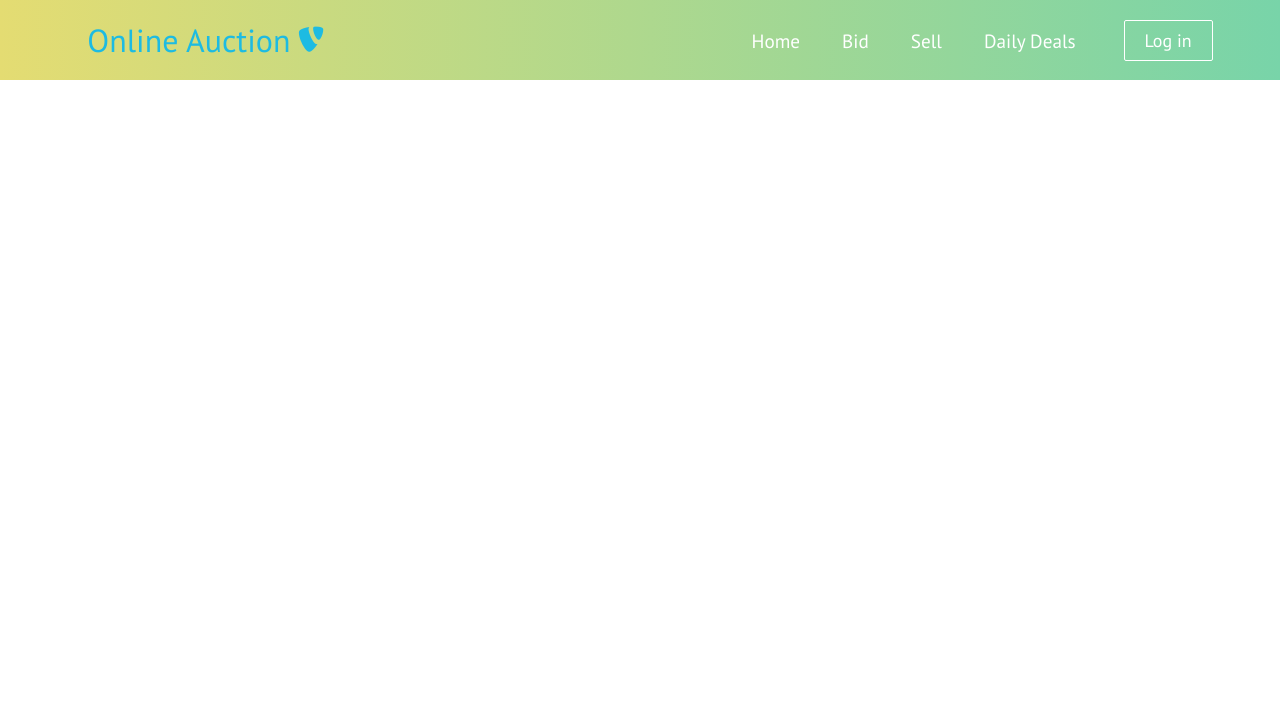
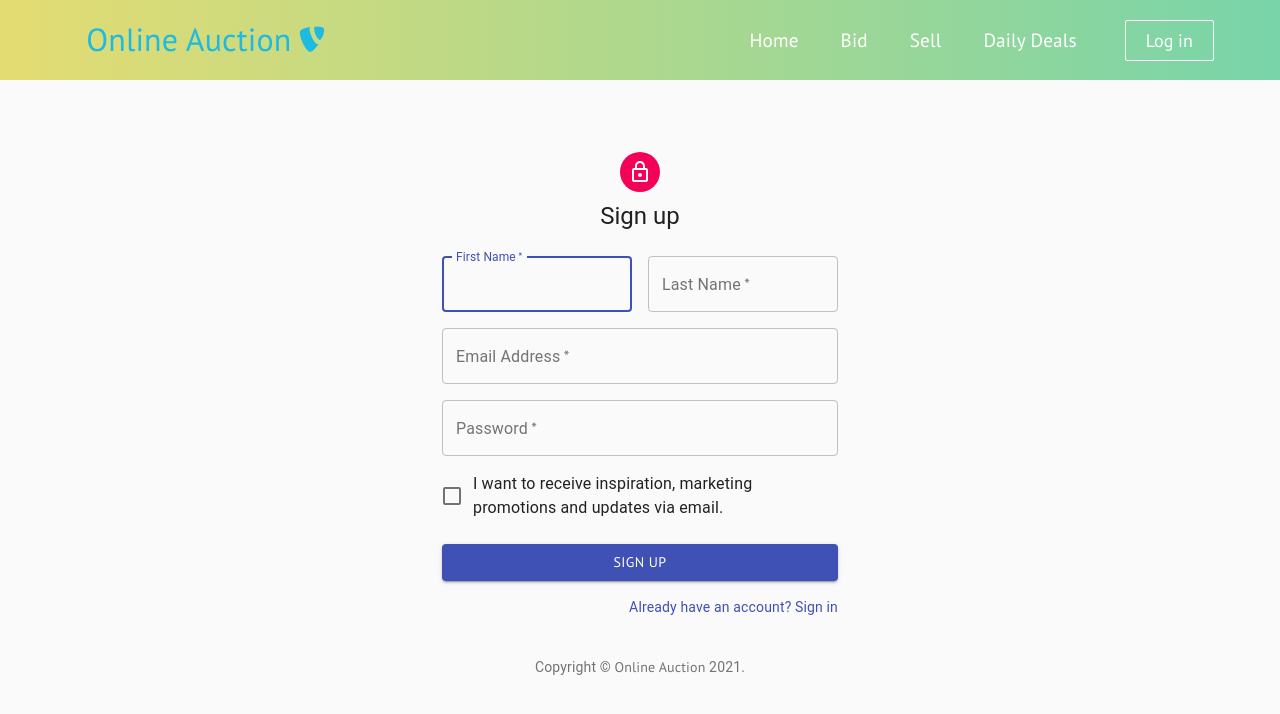
Before and after one commit to Madushan97/Auction_Web, a React (Create React App) app: page /SignUp in a window 1280 px wide. Shown: the top 714 px of the page. Built offline with nearby package versions, Linux system fonts and the light colour scheme.

Commit message:
Sign up finish

```diff
--- a/src/App.js
+++ b/src/App.js
@@ -12,6 +12,7 @@
 import DailyDeals from './components/pages/DailyDeals'
 import LoginPage from './components/Login/LoginPage'
 import AuctionList from './components/Auction/AuctionList'
+import SignUp from './components/Registration/SignUp'
 
 
 function App() {
@@ -28,20 +29,20 @@
           <Route path='/bid' component={bid}/>
           {/* Sell page connection */}
           <Route path='/sell' component={Sell}/>
-          {/* Login page connection */}
-
           {/* Feddback page connection */}
           <Route path ='/Feedback' component={Feedback}/>
-
+          {/* have some errors. can't remove it */}
           <Route path ='/Form' component={Form}/>
-
+          {/* card templates */}
           <Route path ='/Cards' component={Cards}/>
-
+          {/* daily deals--> Hot deals */}
           <Route path ='/DailyDeals' component={DailyDeals}/>
-
+          {/* Login page */}
           <Route path ='/LoginPage' component={LoginPage}/>
-
+          {/* Auction List that are available at the moment */}
           <Route path ='/AuctionList' component={AuctionList}/>
+          {/* SignUp form */}
+          <Route path = '/SignUp' component={SignUp}/>
 
         </Switch>
 
--- a/src/components/GetStartedButton.js
+++ b/src/components/GetStartedButton.js
@@ -13,7 +13,7 @@
     const checkButtonSize = SIZES.includes(buttonSize) ? buttonSize : SIZES[0];
 
     return(
-        <Link to='/' className='btn-mobile'>
+        <Link to='/SignUp' className='btn-mobile'>
             <button className={`btn ${checkButtonStyle} ${checkButtonSize}`}
                 onClick={onClick}
                 type={type}
--- a/src/components/HeroSection.js
+++ b/src/components/HeroSection.js
@@ -19,7 +19,7 @@
           className='btns'
           buttonStyle='btn--outline'
           buttonSize='btn--large'
-          path="/"
+          path="/SignUp"
         >
           GET STARTED
         </GetStartedButton>
--- a/src/components/Login/LoginPage.js
+++ b/src/components/Login/LoginPage.js
@@ -6,18 +6,18 @@
 import FormControlLabel from '@material-ui/core/FormControlLabel';
 import Checkbox from '@material-ui/core/Checkbox';
 import Link from '@material-ui/core/Link';
+import Paper from '@material-ui/core/Paper';
+import Box from '@material-ui/core/Box';
 import Grid from '@material-ui/core/Grid';
-import Box from '@material-ui/core/Box';
 import LockOutlinedIcon from '@material-ui/icons/LockOutlined';
 import Typography from '@material-ui/core/Typography';
 import { makeStyles } from '@material-ui/core/styles';
-import Container from '@material-ui/core/Container';
 
 function Copyright() {
   return (
     <Typography variant="body2" color="textSecondary" align="center">
       {'Copyright © '}
-      <Link color="inherit" href="/">
+      <Link color="inherit" href="https://material-ui.com/">
         Online Auction
       </Link>{' '}
       {new Date().getFullYear()}
@@ -27,8 +27,19 @@
 }
 
 const useStyles = makeStyles((theme) => ({
+  root: {
+    height: '100vh',
+  },
+  image: {
+    backgroundImage: 'url(https://source.unsplash.com/random)',
+    backgroundRepeat: 'no-repeat',
+    backgroundColor:
+      theme.palette.type === 'light' ? theme.palette.grey[50] : theme.palette.grey[900],
+    backgroundSize: 'cover',
+    backgroundPosition: 'center',
+  },
   paper: {
-    marginTop: theme.spacing(8),
+    margin: theme.spacing(8, 4),
     display: 'flex',
     flexDirection: 'column',
     alignItems: 'center',
@@ -46,12 +57,14 @@
   },
 }));
 
-export default function SignIn() {
+export default function SignInSide() {
   const classes = useStyles();
 
   return (
-    <Container component="main" maxWidth="xs">
+    <Grid container component="main" className={classes.root}>
       <CssBaseline />
+      <Grid item xs={false} sm={4} md={7} className={classes.image} />
+      <Grid item xs={12} sm={8} md={5} component={Paper} elevation={6} square>
         <div className={classes.paper}>
           <Avatar className={classes.avatar}>
             <LockOutlinedIcon />
@@ -60,7 +73,6 @@
             Sign in
           </Typography>
           <form className={classes.form} noValidate>
-
             <TextField
               variant="outlined"
               margin="normal"
@@ -87,8 +99,6 @@
               control={<Checkbox value="remember" color="primary" />}
               label="Remember me"
             />
-
-
             <Button
               type="submit"
               fullWidth
@@ -98,7 +108,6 @@
             >
               Sign In
             </Button>
-
             <Grid container>
               <Grid item xs>
                 <Link href="#" variant="body2">
@@ -111,11 +120,12 @@
                 </Link>
               </Grid>
             </Grid>
+            <Box mt={5}>
+              <Copyright />
+            </Box>
           </form>
         </div>
-      <Box mt={8}>
-        <Copyright />
-      </Box>
-    </Container>
+      </Grid>
+    </Grid>
   );
 }
--- /dev/null
+++ b/src/components/Registration/SignUp.js
@@ -0,0 +1,150 @@
+import React from 'react';
+import Avatar from '@material-ui/core/Avatar';
+import Button from '@material-ui/core/Button';
+import CssBaseline from '@material-ui/core/CssBaseline';
+import TextField from '@material-ui/core/TextField';
+import FormControlLabel from '@material-ui/core/FormControlLabel';
+import Checkbox from '@material-ui/core/Checkbox';
+import Link from '@material-ui/core/Link';
+import Grid from '@material-ui/core/Grid';
+import Box from '@material-ui/core/Box';
+import LockOutlinedIcon from '@material-ui/icons/LockOutlined';
+import Typography from '@material-ui/core/Typography';
+import { makeStyles } from '@material-ui/core/styles';
+import Container from '@material-ui/core/Container';
+
+function Copyright() {
+  return (
+    <Typography variant="body2" color="textSecondary" align="center">
+      {'Copyright © '}
+      <Link color="inherit" href="#">
+        Online Auction
+      </Link>{' '}
+      {new Date().getFullYear()}
+      {'.'}
+    </Typography>
+  );
+}
+
+const useStyles = makeStyles((theme) => ({
+  paper: {
+    marginTop: theme.spacing(8),
+    display: 'flex',
+    flexDirection: 'column',
+    alignItems: 'center',
+  },
+  image: {
+    backgroundImage: 'url(https://source.unsplash.com/random)',
+    backgroundRepeat: 'no-repeat',
+    backgroundColor:
+      theme.palette.type === 'light' ? theme.palette.grey[50] : theme.palette.grey[900],
+    backgroundSize: 'cover',
+    backgroundPosition: 'center',
+  },
+  avatar: {
+    margin: theme.spacing(1),
+    backgroundColor: theme.palette.secondary.main,
+  },
+  form: {
+    width: '100%', // Fix IE 11 issue.
+    marginTop: theme.spacing(3),
+  },
+  submit: {
+    margin: theme.spacing(3, 0, 2),
+  },
+}));
+
+export default function SignUp() {
+  const classes = useStyles();
+
+  return (
+    <Container component="main" maxWidth="xs">
+      <CssBaseline />
+      <Grid item xs={false} sm={4} md={7} className={classes.image} />
+
+      <div className={classes.paper}>
+        <Avatar className={classes.avatar}>
+          <LockOutlinedIcon />
+        </Avatar>
+        <Typography component="h1" variant="h5">
+          Sign up
+        </Typography>
+        <form className={classes.form} noValidate>
+          <Grid container spacing={2}>
+            <Grid item xs={12} sm={6}>
+              <TextField
+                autoComplete="fname"
+                name="firstName"
+                variant="outlined"
+                required
+                fullWidth
+                id="firstName"
+                label="First Name"
+                autoFocus
+              />
+            </Grid>
+            <Grid item xs={12} sm={6}>
+              <TextField
+                variant="outlined"
+                required
+                fullWidth
+                id="lastName"
+                label="Last Name"
+                name="lastName"
+                autoComplete="lname"
+              />
+            </Grid>
+            <Grid item xs={12}>
+              <TextField
+                variant="outlined"
+                required
+                fullWidth
+                id="email"
+                label="Email Address"
+                name="email"
+                autoComplete="email"
+              />
+            </Grid>
+            <Grid item xs={12}>
+              <TextField
+                variant="outlined"
+                required
+                fullWidth
+                name="password"
+                label="Password"
+                type="password"
+                id="password"
+                autoComplete="current-password"
+              />
+            </Grid>
+            <Grid item xs={12}>
+              <FormControlLabel
+                control={<Checkbox value="allowExtraEmails" color="primary" />}
+                label="I want to receive inspiration, marketing promotions and updates via email."
+              />
+            </Grid>
+          </Grid>
+          <Button
+            type="submit"
+            fullWidth
+            variant="contained"
+            color="primary"
+            className={classes.submit}
+          >
+            Sign Up
+          </Button>
+          <Grid container justify="flex-end">
+            <Grid item>
+              <Link href="#" variant="body2">
+                Already have an account? Sign in
+              </Link>
+            </Grid>
+          </Grid>
+        </form>
+      </div>
+      <Box mt={5}>
+        <Copyright />
+      </Box>
+    </Container>
+  );
+}
```
Also changed, not shown: src/components/pages/xls.css (deleted, +0 -100 lines). Lines whose indentation alone changed are shown as unchanged.
